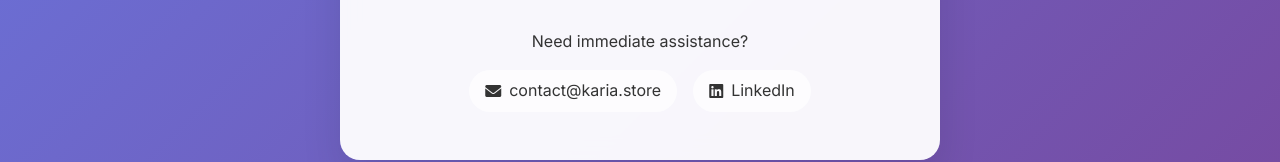
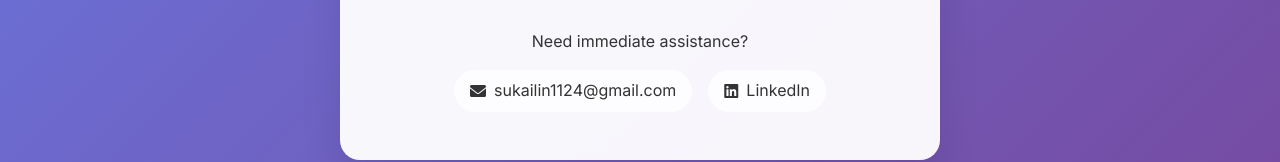
Before and after one commit to Karia-code/karia-portfolio, a plain HTML site: page thank-you.html in a window 1280 px wide. Shown: the part 746-908 px from the top of the page. Drawn offline with Linux system fonts and the light colour scheme.

Commit message:
更新聯絡方式 - Update contact email to sukailin1124@gmail.com

```diff
--- a/thank-you.html
+++ b/thank-you.html
@@ -59,11 +59,11 @@
                         <span class="zh">需要立即協助？</span>
                     </p>
                     <div class="quick-contact">
-                        <a href="mailto:contact@karia.store" class="contact-method">
+                        <a href="mailto:sukailin1124@gmail.com" class="contact-method">
                             <i class="fas fa-envelope"></i>
-                            contact@karia.store
+                            sukailin1124@gmail.com
                         </a>
-                        <a href="https://linkedin.com/in/karia" class="contact-method" target="_blank">
+                        <a href="https://www.linkedin.com/in/%E6%A5%B7%E9%99%B5-%E8%98%87-b26a6b26a/" class="contact-method" target="_blank">
                             <i class="fab fa-linkedin"></i>
                             LinkedIn
                         </a>
```
Also changed, not shown: 1 other file.
